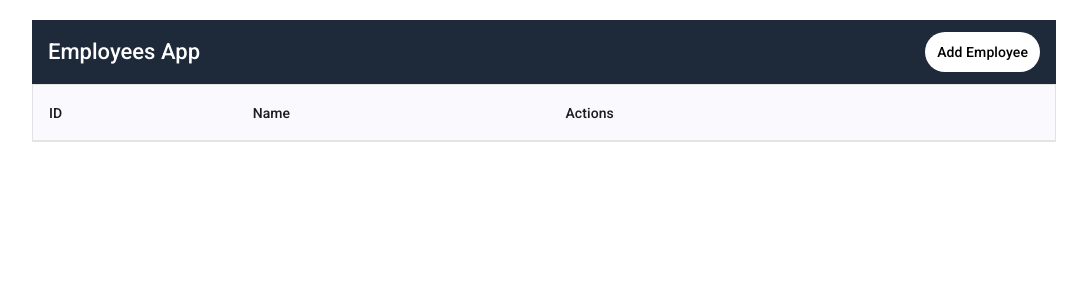
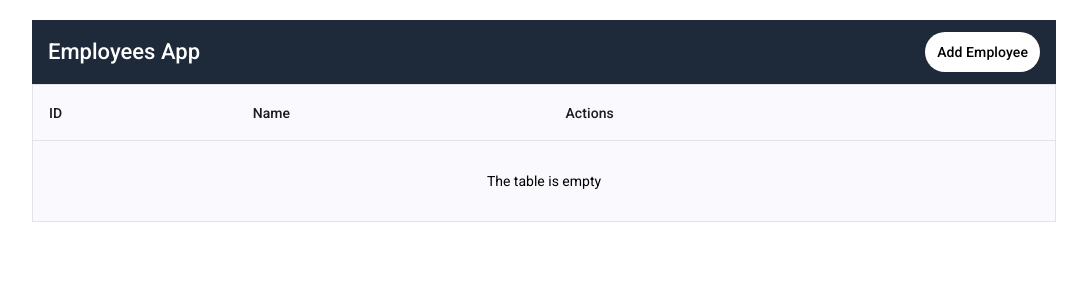
Before and after one commit to GReaper-DEV/Employee_Management, an Angular app in the folder frontend/: page /employees in a window 1280 px wide. Shown: the top 300 px of the page, without its empty margins (96-1183 px from the left). Built offline with nearby package versions, Linux system fonts and the light colour scheme; no server answers.

Commit message:
added Empty Table message

```diff
--- a/frontend/src/app/employees-list/employees-list.component.html
+++ b/frontend/src/app/employees-list/employees-list.component.html
@@ -39,6 +39,11 @@
     <td mat-cell *matCellDef="let element"><span (click)="openEmployeeDetails($event, element.id)" class="see_details">See Details</span></td>
   </ng-container>
 
+
+
   <tr mat-header-row *matHeaderRowDef="displayedColumns"></tr>
   <tr mat-row *matRowDef="let row; columns: displayedColumns;"></tr>
+  <tr *matNoDataRow>
+    <td align="center" *ngIf="employeesList.length===0" [colSpan]="displayedColumns.length" style="padding: 30px 0;" class="mat-cell">The table is empty</td>
+  </tr>
 </table>
--- a/frontend/src/app/employees-list/employees-list.component.ts
+++ b/frontend/src/app/employees-list/employees-list.component.ts
@@ -10,11 +10,12 @@ import { Employee, EmployeeService } from '../service/employee.service';
 import { EmployeeDetailsComponent } from '../employee-details/employee-details.component';
 import { CreateUpdateEmployeeComponent } from '../create-update-employee/create-update-employee.component';
 import { ConfirmationDialogComponent } from '../confirmation-dialog/confirmation-dialog.component';
+import { NgIf } from '@angular/common';
 
 
 @Component({
   selector: 'app-employees-list',
-  imports: [MatTableModule, MatIconModule, MatToolbarModule, MatButton],
+  imports: [MatTableModule, MatIconModule, MatToolbarModule, MatButton, NgIf],
   templateUrl: './employees-list.component.html',
   styleUrl: './employees-list.component.scss'
 })
```
